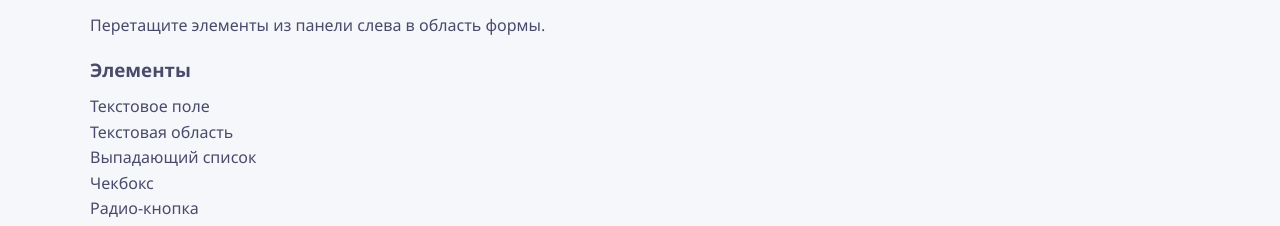
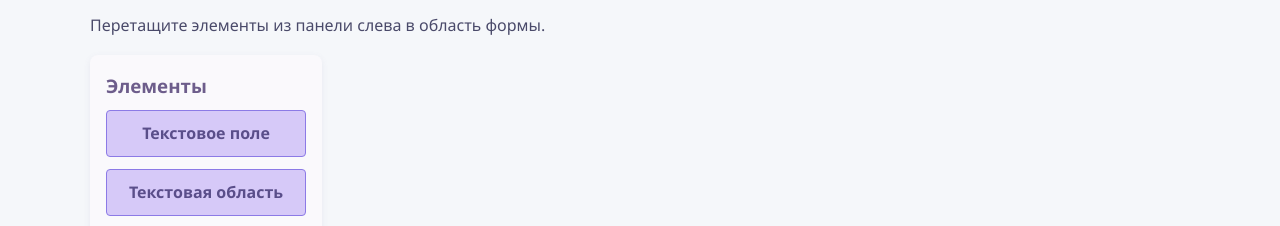
Before and after one commit to timochkabezdar/finalproject, a plain HTML site: page index.html in a window 1280 px wide. Shown: the part 685-911 px from the top of the page. Drawn offline with Linux system fonts and the light colour scheme; a script that the page names is missing.

Commit message:
конструктор форм

```diff
--- a/styles.css
+++ b/styles.css
@@ -84,3 +84,40 @@ main {
   color: #b39ddb; /* светлый сиреневый */
   margin-bottom: 0.5rem;
 }
+
+/* Конструктор форм */
+.container {
+  display: flex;
+  gap: 2rem;
+  flex-wrap: wrap;
+}
+
+.toolbox {
+  flex: 0 0 200px;
+  background: #faf9fc; /* очень светлый сиреневый */
+  border-radius: 8px;
+  padding: 1rem;
+  box-shadow: 0 2px 6px rgba(122, 109, 158, 0.1);
+}
+
+.toolbox h3 {
+  margin-top: 0;
+  color: #6d5d8b;
+}
+
+.draggable {
+  background: #d6c9f8; /* светлый лавандовый */
+  border: 1px solid #8c7ae6; /* насыщенный лавандовый */
+  border-radius: 4px;
+  padding: 0.6rem;
+  margin-bottom: 0.8rem;
+  cursor: grab;
+  user-select: none;
+  text-align: center;
+  font-weight: 600;
+  color: #5a4e8a;
+}
+
+.draggable:active {
+  cursor: grabbing;
+}
```
